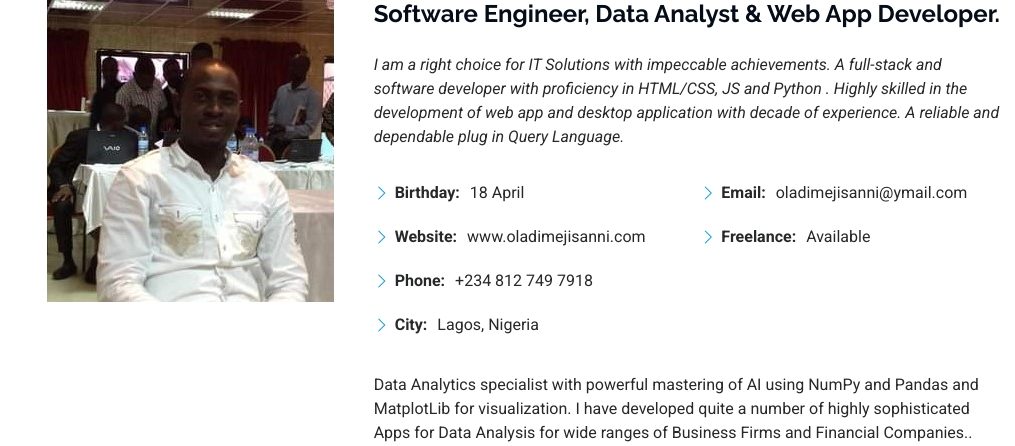
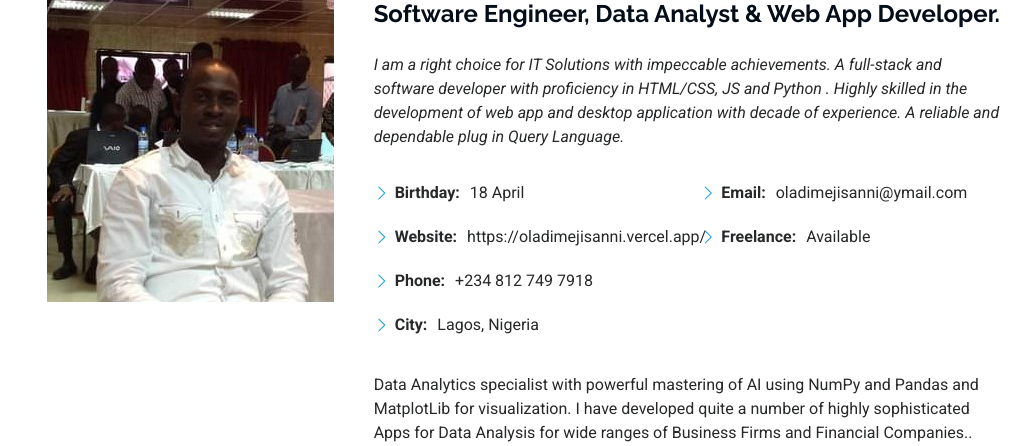
Before and after one commit to digits18/ePortfolio, a Flask app: page / in a window 1280 px wide. Shown: the part 1070-1516 px from the top of the page, without its empty margins (265-1280 px from the left). Run offline with Flask 3, Linux system fonts and the light colour scheme; some libraries are stand-ins or nearby versions.

Commit message:
index.html

```diff
--- a/OladimejiSanni/templates/index.html
+++ b/OladimejiSanni/templates/index.html
@@ -119,7 +119,7 @@
               <div class="col-lg-6">
                 <ul>
                   <li><i class="bi bi-chevron-right"></i> <strong>Birthday:</strong> <span>18 April</span></li>
-                  <li><i class="bi bi-chevron-right"></i> <strong>Website:</strong> <span>www.oladimejisanni.com</span></li>
+                  <li><i class="bi bi-chevron-right"></i> <strong>Website:</strong> <span>https://oladimejisanni.vercel.app/</span></li>
                   <li><i class="bi bi-chevron-right"></i> <strong>Phone:</strong> <span>+234 812 749 7918</span></li>
                   <li><i class="bi bi-chevron-right"></i> <strong>City:</strong> <span>Lagos, Nigeria</span></li>
                 </ul>
```
